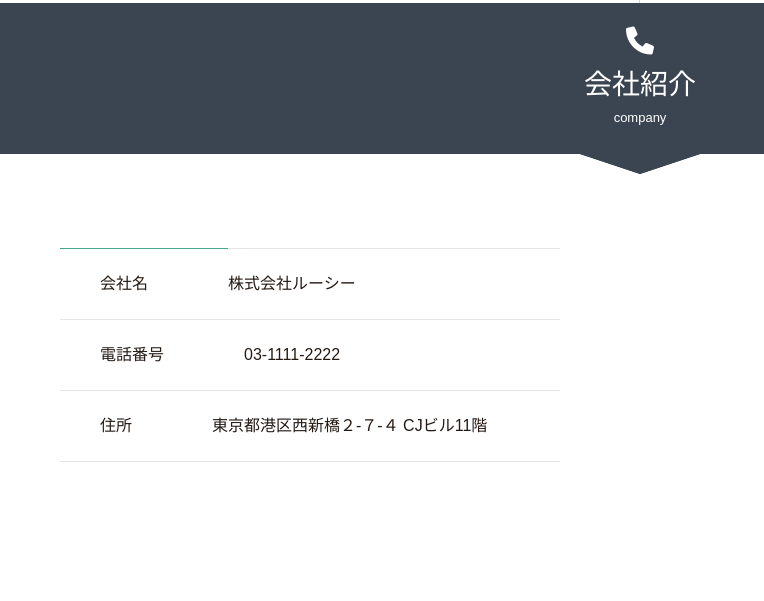
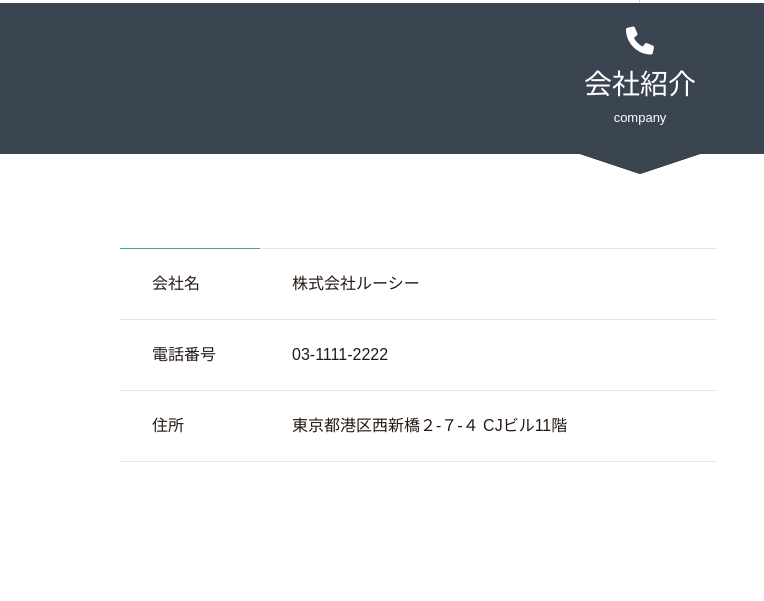
Before and after one commit to moe0820/XeoryExtention, a plain HTML site: page index.html in a window 1280 px wide. Shown: the part 4271-4872 px from the top of the page, 0-764 px from the left. Drawn offline with Linux system fonts and the light colour scheme.

Commit message:
CSS追加：会社案内テキスト部分の修正と完成

```diff
--- a/css/index.css
+++ b/css/index.css
@@ -206,7 +206,7 @@ br {
   background-color: #fff;
   border-bottom: solid 1px #d4d4d4;
 }
-.feauture img{
+.feauture img {
   width: 100%;
   height: 440px;
   object-fit: cover;
@@ -287,7 +287,7 @@ br {
   font-size: 13px;
   color: #47b39d;
 }
-.servise-button p{
+.servise-button p {
   padding: 20px 0;
   margin-left: 32%;
   margin-bottom: 100px;
@@ -317,17 +317,18 @@ iframe {
 .table {
   color: #241913;
   font-size: 16px;
-  width: 50%;
-  padding: 94px 80px 94px 60px;
+  width: 56%;
+  /* 全体に対しての余白 */
+  padding: 94px 0px 94px 120px;
   line-height: 70px;
 }
-.teble-label{
-  /* background-color: crimson; */
-  padding: 0 80px 0 40px;
+.teble-label {
+  padding-left: 32px;
+  margin-right: 32px;
+  width: 140px;
   float: left;
 }
 .teble-value {
-
   border-bottom: 1px solid #e5e5e5;
 }
 .table dt:first-of-type {
```
